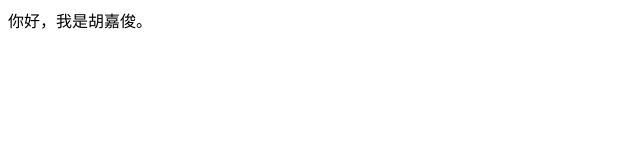
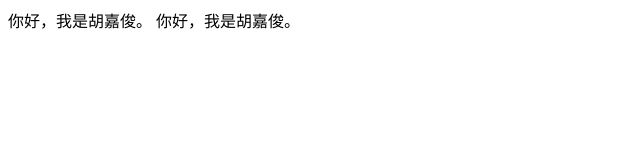
Before and after one commit to Algorithm1412/Algorithm1412.github.io, a plain HTML site: page index.html in a window 1280 px wide. Shown: the whole page, without its empty margins (0-640 px from the left). Drawn offline with Linux system fonts and the light colour scheme.

Commit message:
Update index.html

```diff
--- a/index.html
+++ b/index.html
@@ -6,5 +6,6 @@
     </head>
     <body>
         <hiv>你好，我是胡嘉俊。</hiv>
+        <hiv>你好，我是胡嘉俊。</hiv>
     </body>
 </html>
```
